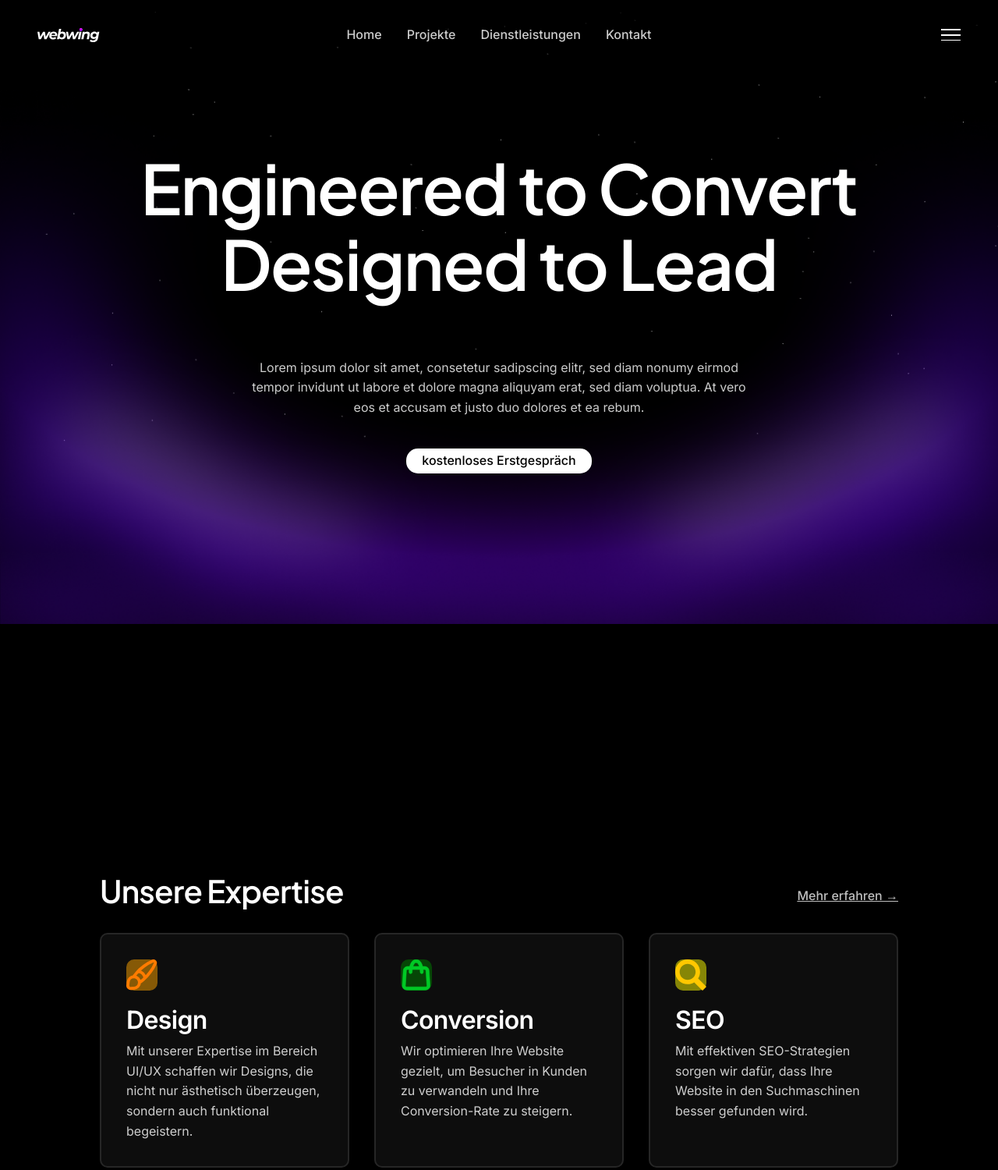
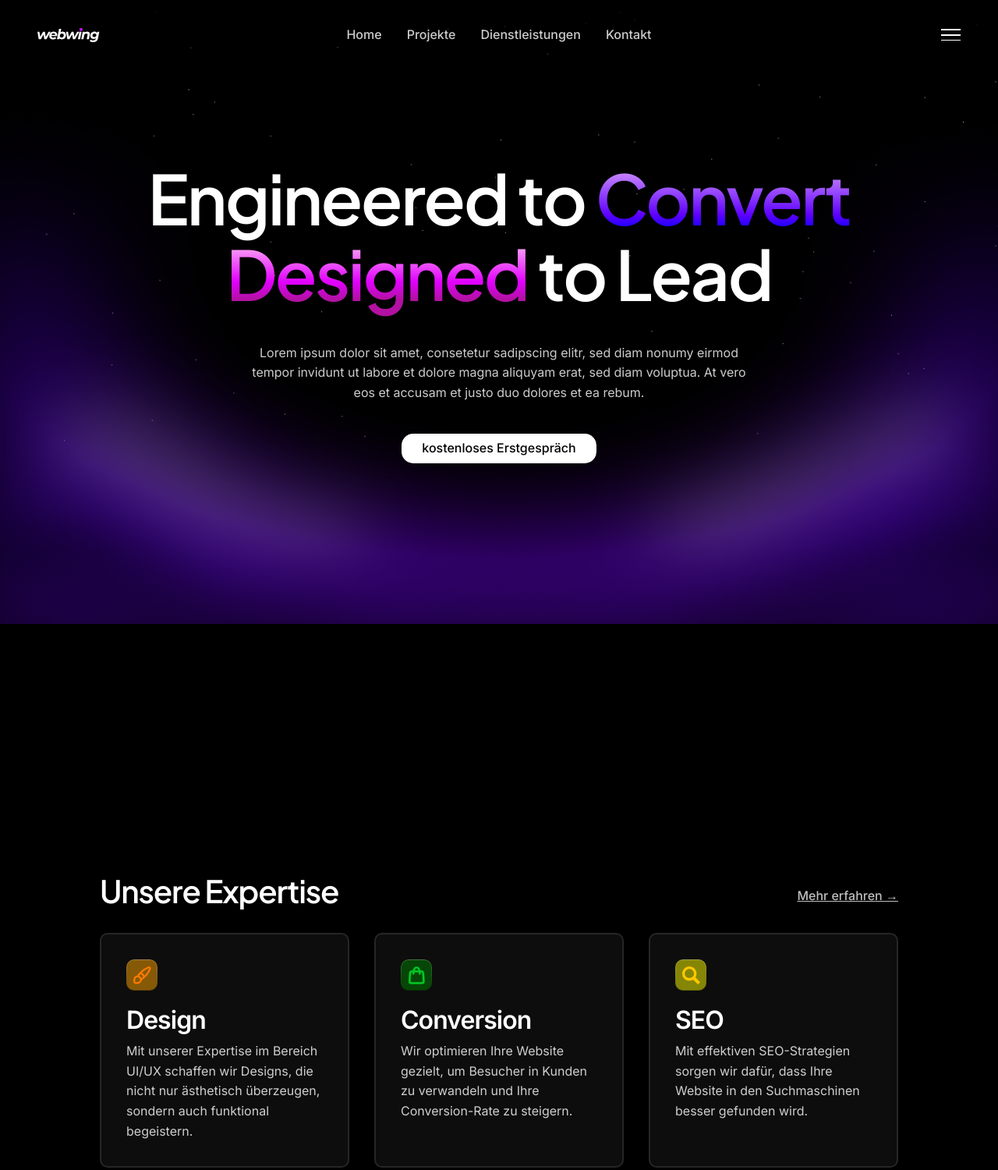
Before and after one commit to webwing-agency/webwing-website, a plain HTML site: page index.html in a window 1280 px wide. Shown: the top 1500 px of the page at 78% size. Drawn offline with Linux system fonts and the light colour scheme.

Commit message:
correct design issues

```diff
--- a/index.html
+++ b/index.html
@@ -34,7 +34,7 @@
 
         <section class="hero-section">
 
-            <h1 class="hero-title section-title">Engineered to <span>Convert</span><br>Designed to <span>Lead</span></h1>
+            <h1 class="hero-title section-title">Engineered to <span class="gradient-text-purple">Convert</span><br><span class="gradient-text-pink">Designed</span> to <span>Lead</span></h1>
 
             <p class="hero-subtitle paragraph">
                     Lorem ipsum dolor sit amet, consetetur sadipscing elitr, sed diam nonumy eirmod tempor
--- a/styles/index.css
+++ b/styles/index.css
@@ -8,26 +8,29 @@
 
 :root {
     --primary-color: #2200b8;
-    --secondary-color: #6f00c3;
-    --accent-color: #FF00C8;
+    --secondary-color: #5d00ff;
+    --accent-color: #e100ff;
+    --accent-color-light: #ec5eff;
+    --accent-color-dark: #a900c0;
 
     --card-bg: rgba(255, 255, 255, 0.05);
+
+    --text-color: rgba(255, 255, 255, 0.8);
+    --text-font-size: 1rem;
+    --text-line-height: 1.6;
+
+    --small-text-font-size: 1rem;
 
     --hero-title-font-size: 5.5rem;
     --section-title-font-size: 2.5rem;
 
-    --text-color: rgba(255, 255, 255, 0.8);
-    --text-font-size: 1rem;
-
-    --small-text-font-size: 1rem;
+    --heading-line-height: 1.1;
+    --heading-letter-spacing: -0.03em;
 
     --card-title-font-size: 1.5rem;
     --card-text-font-size: 4rem;
 
-    --text-line-height: 1.6;
-    --heading-line-height: 1.1;
 
-    --heading-letter-spacing: -0.02em;
 
 
 
@@ -97,18 +100,24 @@ p, a, button {
 }
 
 .cta {
-    padding: 3px 20px;
+    padding: 5px 25px;
     background-color: #fff;
     color: #000;
     text-decoration: none;
+    border: 1px solid rgba(255, 255, 255, 0.25);
     border-radius: 15px;
     font-weight: 500;
-    transition: background-color 0.3s, color 0.3s;
+    transition: 0.3s;
+    position: relative;
+    z-index: 1;
+    transition: 0.3s;
 }
 
 .cta:hover {
-    background-color: var(--primary-color);
-    color: #fff;
+    transition: 0.3s;
+    color: white;
+    background: linear-gradient(var(--accent-color-light) 10%, var(--accent-color) 60%, var(--accent-color-dark) 100%);
+    transform: translateY(-2px);
 }
 
 .grid {
@@ -131,8 +140,8 @@ p, a, button {
 
 .icon {
     display: block;
-    width: 40px;
-    height: 40px;
+    width: 23px;
+    height: 23px;
 }
 
 .reference-link {
@@ -210,7 +219,20 @@ header {
     .hero-title {
         font-size: var(--hero-title-font-size);
         text-align: center;
+        margin: 0px;
     }
+
+        .gradient-text-purple {
+            background: linear-gradient(#c988fe 20%, #5d00ff 70%, #1900ff 85%);
+            -webkit-background-clip: text;
+            -webkit-text-fill-color: transparent;
+        }
+
+        .gradient-text-pink {
+            background: linear-gradient(#ffc5f2 10%, #e100ff 60%, #b211a2 80%);
+            -webkit-background-clip: text;
+            -webkit-text-fill-color: transparent;
+        }
 
     .hero-subtitle {
         font-size: var(--text-font-size);
@@ -243,6 +265,26 @@ header {
     align-items: center;
     justify-content: center;
     border-radius: 10px;
+    position: relative;
+    overflow: hidden; /* Ensures the pseudo-element doesn't overflow */
+}
+
+.icon-container::before {
+    content: '';
+    position: absolute;
+    top: 0;
+    left: 0;
+    width: 100%;
+    height: 100%;
+    background-image: url('../assets/icons/frame.svg');
+    background-size: cover;
+    background-position: center;
+    z-index: 0;
+}
+
+.icon-container > .icon {
+    position: relative;
+    z-index: 1;
 }
 
     .design-icon-container {
```
Also changed, not shown: assets/icons/frame.svg (added).
